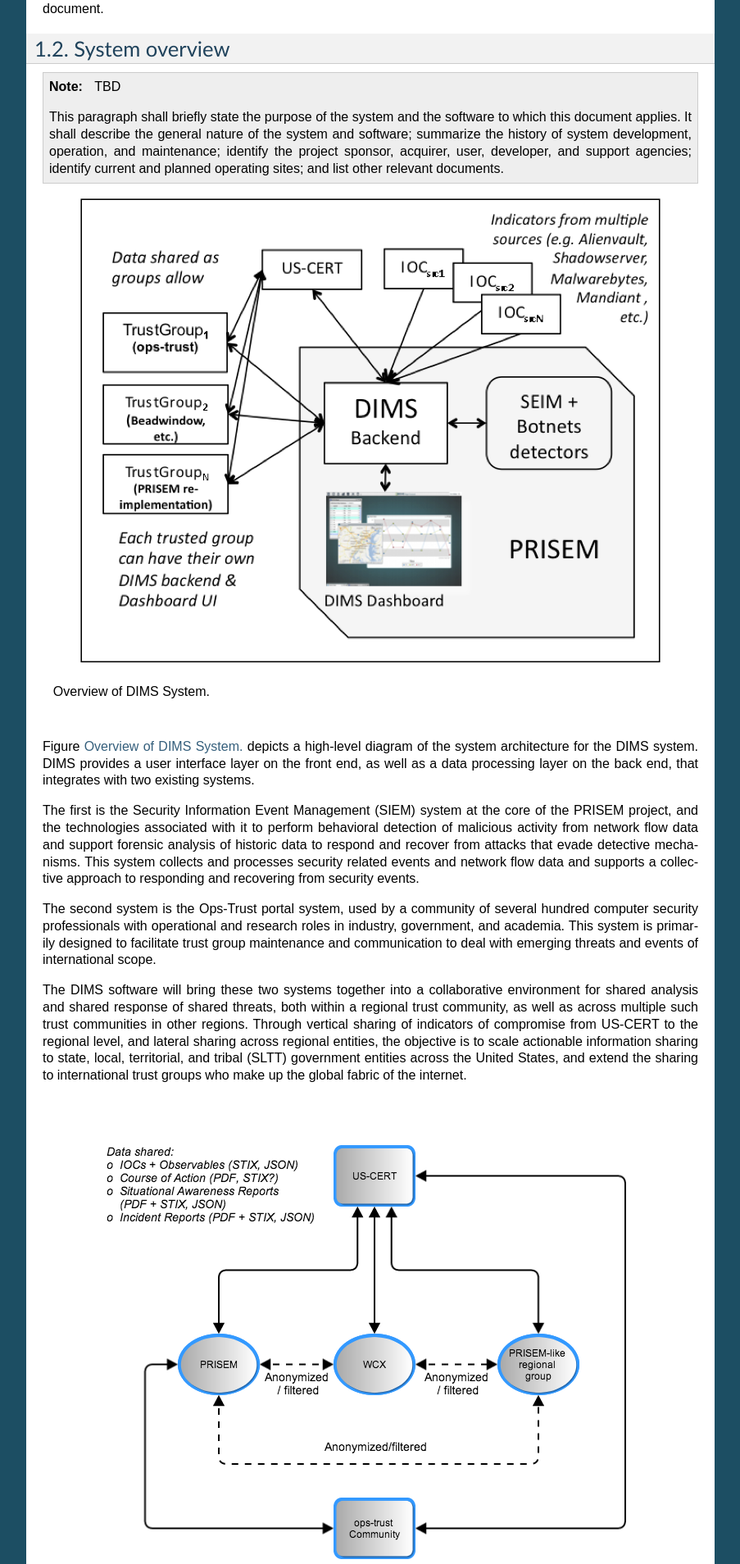
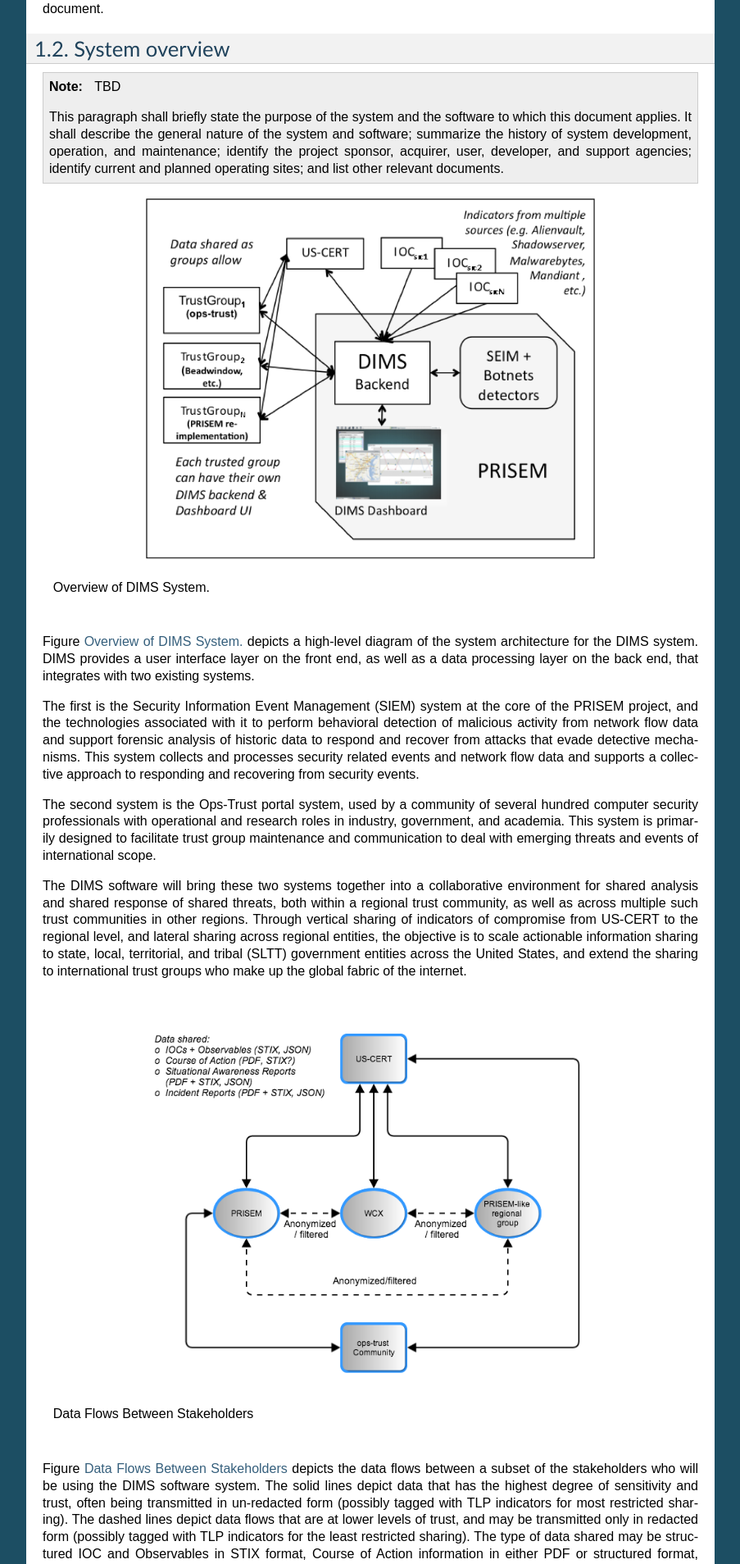
Before and after one commit to uw-dims/dims-ad, a Sphinx documentation site: the page built from source/scope.rst, in a window 1280 px wide. Shown: the part 576-2484 px from the top of the page at 82% size, without its empty margins (198-1101 px from the left). Built offline with Sphinx 7.4.7, drawn with Linux system fonts in a browser that asks for light colours.

Commit message:
Add :width: and :align: tags to figures

```diff
--- a/source/scope.rst
+++ b/source/scope.rst
@@ -59,6 +59,8 @@
 .. _DimsSystemOverview:
 
 .. figure:: images/Overview-DIMS-system.png
+   :width: 70%
+   :align: center
 
    Overview of DIMS System.
 
@@ -101,6 +103,8 @@
 .. _DataFlowsBetweenStakeholders:
 
 .. figure:: images/stix-dataflows-v1.png
+   :width: 70%
+   :align: center
 
    Data Flows Between Stakeholders
 
@@ -137,6 +141,8 @@
 .. _PRISEMInitialDeploymentAndFlows:
 
 .. figure:: images/cos-hw-deployment-v3.png
+   :width: 70%
+   :align: center
 
    PRISEM Initial Deployment and Flows
 
@@ -165,6 +171,8 @@
 .. _OpsTrustArchitectureDiagram:
 
 .. figure:: images/ops-trust-system-architecture.png
+   :width: 70%
+   :align: center
 
    Ops-Trust Architecture Diagram
 
@@ -185,6 +193,8 @@
 .. _OpsTrustMemberPage:
 
 .. figure:: images/ops-trust-memberpage.png
+   :width: 90%
+   :align: center
 
    Ops-Trust Member Information Page
 
```
